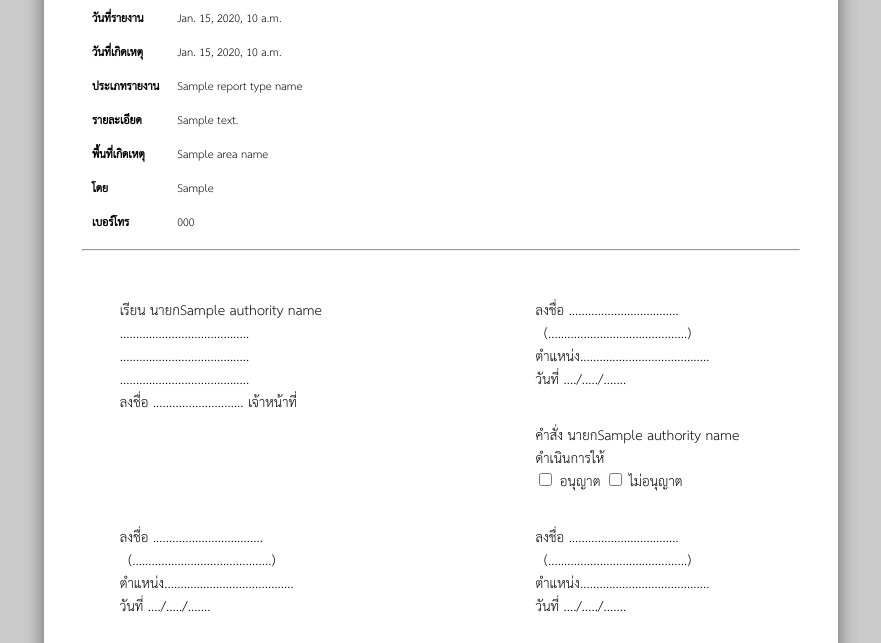
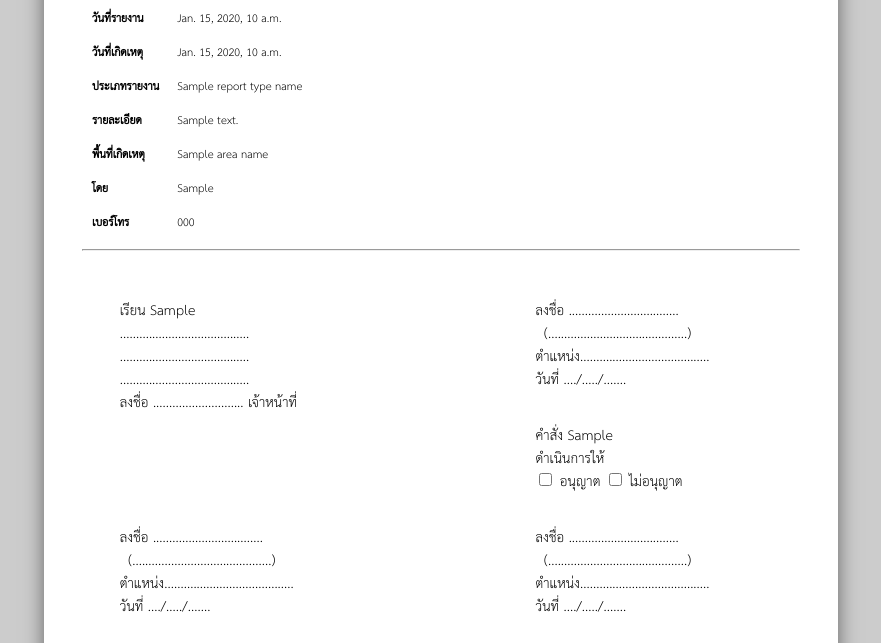
Before and after one commit to openpodd/podd-api, a Django app: template templates/civic/report.html in a window 1280 px wide. Shown: the part 450-1093 px from the top of the page, without its empty margins (199-1080 px from the left). Run offline with Django 3.2, Linux system fonts and the light colour scheme; the template is opened without the code that fills it: most values are stand-ins (such as "Sample title", 1, 10 or a date in 2020); grey boxes marked "Sample" are stand-in pictures; parts of the project's set-up code (start-up, migrations or seed data) failed here and were passed over; some libraries are stand-ins or nearby versions.

Commit message:
PODD-139 fix civic letter greeting message.

```diff
--- a/templates/civic/report.html
+++ b/templates/civic/report.html
@@ -234,7 +234,7 @@
         <div style="position: relative;">
             <div class="box" style="position: absolute; left: 1cm; top: 1cm;">
                 <div class="header">
-                    <div>เรียน นายก{{ authority_name }}</div>
+                    <div>เรียน {{ to_msg }}</div>
                 </div>
                 <div class="body">
                     <div>........................................</div>
@@ -288,7 +288,7 @@
 
 
             <div class="box" style="position: absolute; left: 12cm; top: 4.3cm;">
-                <div>คำสั่ง นายก{{ authority_name }}</div>
+                <div>คำสั่ง {{ to_msg }}</div>
                 <div>ดำเนินการให้</div>
                 <div class="box-header">
                     <div><input type="checkbox"/> อนุญาต</div>
```
Also changed, not shown: civic/views.py (+7 -0 lines).
